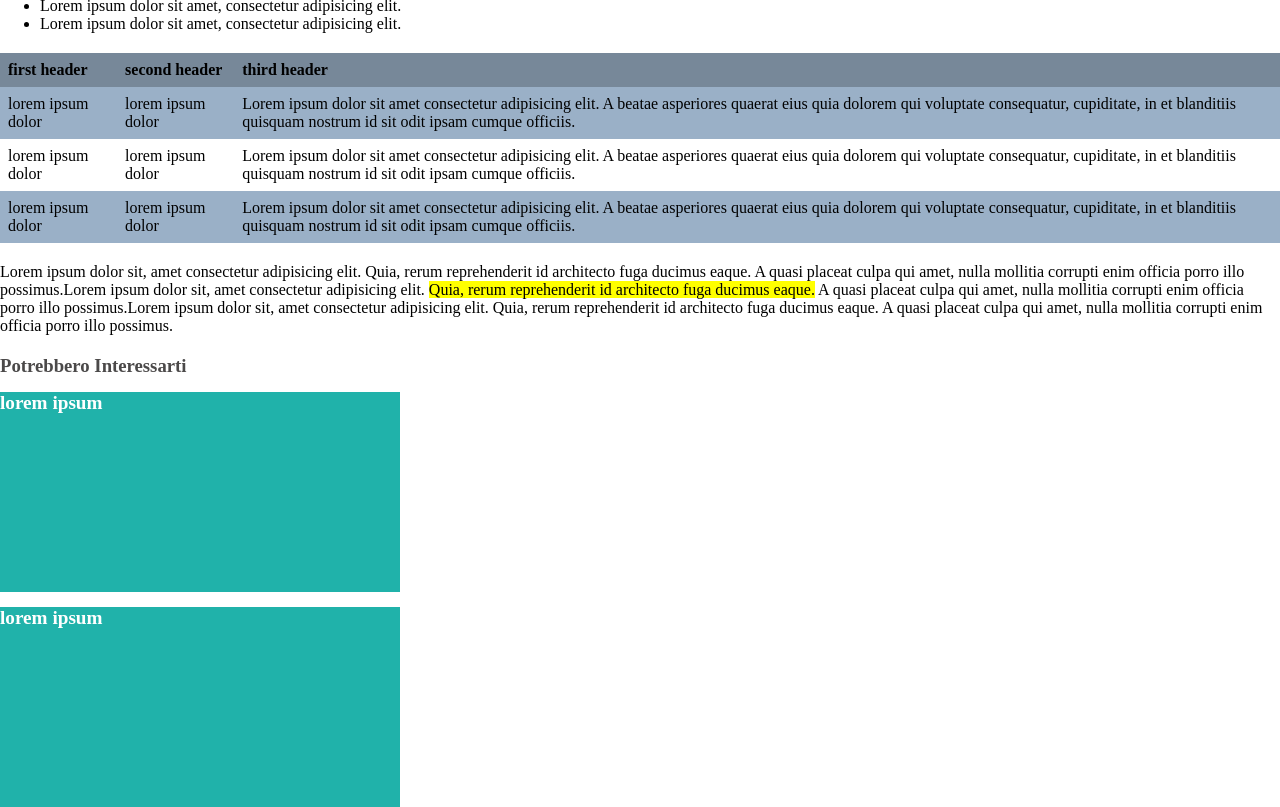
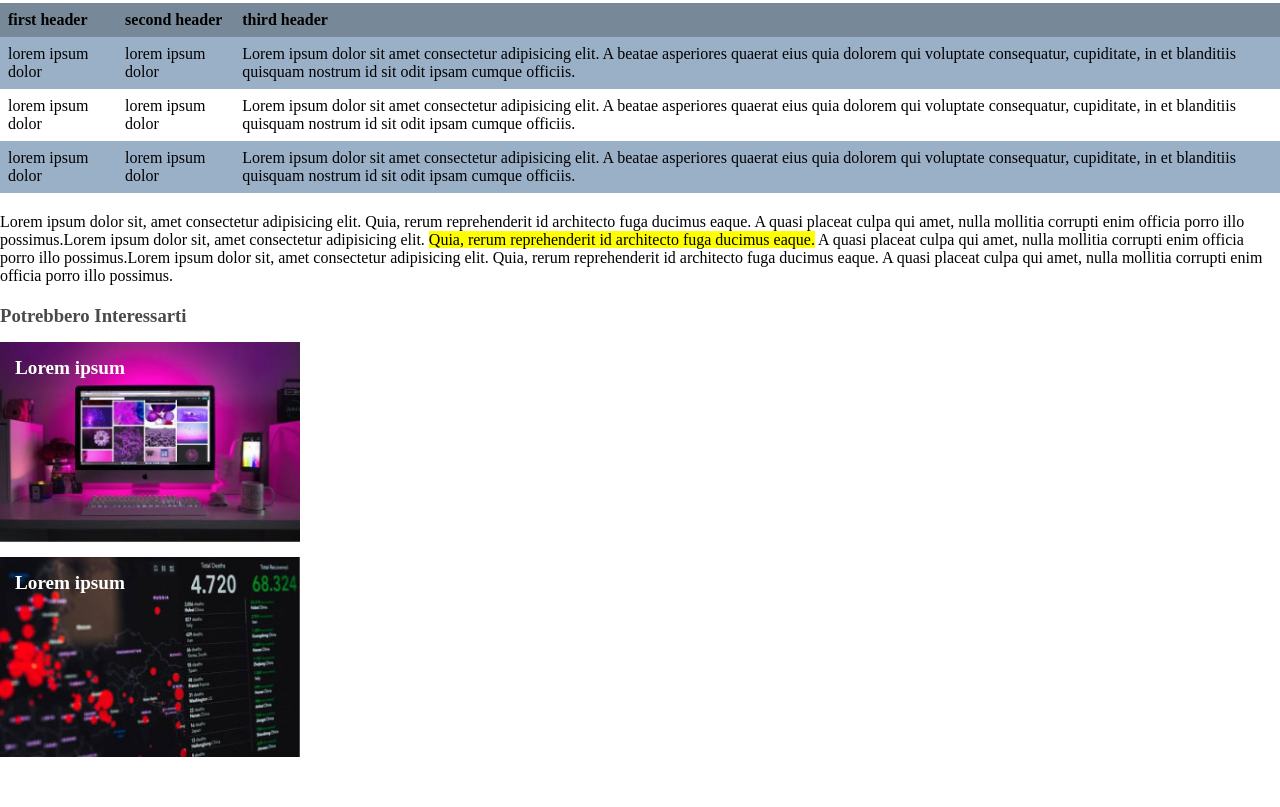
Before and after one commit to AriannaRuggirello/html-css-booleaner, a plain HTML site: page index.html in a window 1280 px wide. Shown: the part 917-1724 px from the top of the page. After the commit the page ends 1674 px from the top, so only its background shows below. Drawn offline with Linux system fonts and the light colour scheme.

Commit message:
background imgs update

```diff
--- a/css/style.css
+++ b/css/style.css
@@ -4,18 +4,18 @@
 }
 /* inizio header */
 #wallpaper{
-    background-image: url(img/pattern.png);
+    background-image: url(../img/pattern.png);
 }
 
 .sfondo{
     position: relative;
-    height: 200px;
-    background-color: lightseagreen;
-    background-size: cover;
+    height: 150px;
+    background-color: darkcyan;
+    background-size: contain;
 }
 .logo{
     width: 200px;
-    padding-top: 100px;
+    padding-top: 90px;
 
 
 }
@@ -90,20 +90,22 @@ thead{
 /* start third section */
 
 #monitor{
-    background-image: url(img/monitor.jpg);
+    background-image: url(../img/monitor.jpg);
 
 }
 
 #graph{
-    background-image: url(img/graph.jpg);
+    background-image: url(../img/graph.jpg);
+
 }
 
 .photo{
-    width: 400px;
+    width: 300px;
     height: 200px;
     margin-top: 15px;
-    background-color: lightseagreen;
-    background-size: cover;
+    background-size: contain;
+    background-repeat: no-repeat;
+
 }
 
 .photo-title{
@@ -111,5 +113,6 @@ thead{
     color: white;
     font-weight: bold;
     font-size: larger;
+    margin: 15px;
 
 }
--- a/index.html
+++ b/index.html
@@ -97,11 +97,11 @@
             <h3 class="author">Potrebbero Interessarti</h3>
 
             <div id="monitor" class="photo">
-                <div class="photo-title">lorem ipsum</div>
+                <div class="photo-title">Lorem ipsum</div>
             </div>
 
             <div id="graph" class="photo">
-                <div class="photo-title">lorem ipsum</div>
+                <div class="photo-title">Lorem ipsum</div>
             </div>
 
 
```
